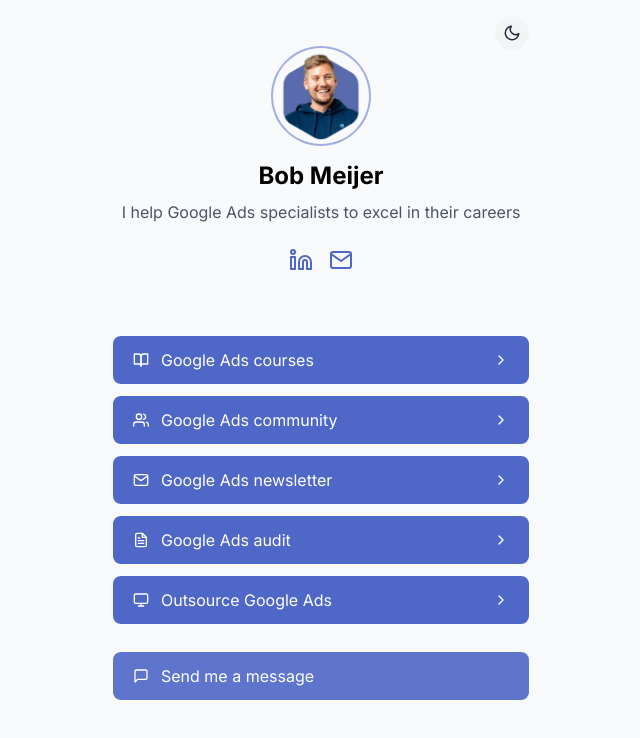
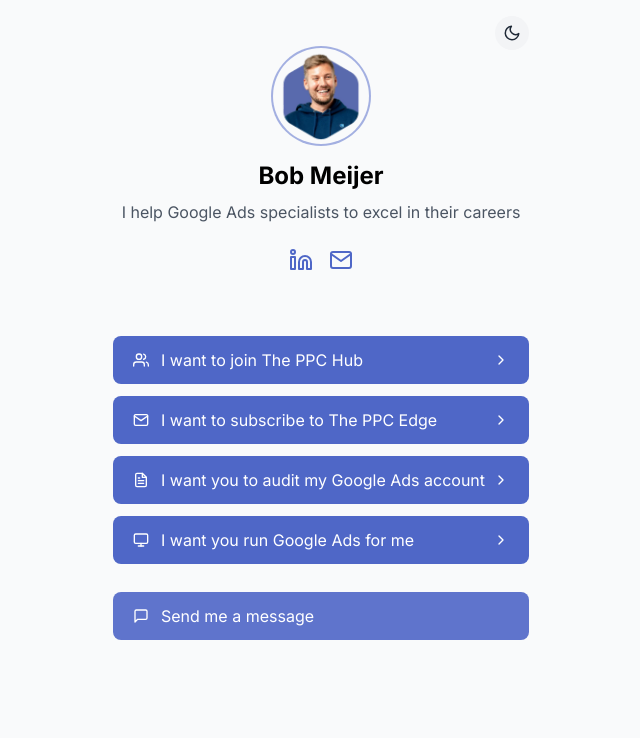
Before and after one commit to bobmeijer/linktree-alternative, a Next.js app: page / in a window 1280 px wide. Shown: the top 738 px of the page, without its empty margins (319-959 px from the left). Built offline with nearby package versions, Linux system fonts and the light colour scheme.

Commit message:
Update link structure and button labels

```diff
--- a/app/components/LinkContainer.tsx
+++ b/app/components/LinkContainer.tsx
@@ -3,7 +3,6 @@
 import React from 'react';
 import Link from './Link';
 import {
-  FiBookOpen,
   FiUsers,
   FiMail,
   FiFileText,
@@ -19,27 +18,22 @@
 const LinkContainer: React.FC = () => {
   const links: LinkItem[] = [
     {
-      title: 'Google Ads courses',
+      title: 'I want to join The PPC Hub',
       url: 'https://www.ppcmastery.com/hub',
-      icon: <FiBookOpen />,
-    },
-    {
-      title: 'Google Ads community',
-      url: 'https://example.com/community',
       icon: <FiUsers />,
     },
     {
-      title: 'Google Ads newsletter',
+      title: 'I want to subscribe to The PPC Edge',
       url: 'https://www.ppcmastery.com/blog',
       icon: <FiMail />,
     },
     {
-      title: 'Google Ads audit',
+      title: 'I want you to audit my Google Ads account',
       url: 'https://bobmeijer.nl/en/google-ads-audit/',
       icon: <FiFileText />,
     },
     {
-      title: 'Outsource Google Ads',
+      title: 'I want you run Google Ads for me',
       url: 'https://bobmeijer.nl/en/outsource-google-ads/',
       icon: <FiMonitor />,
     },
```
